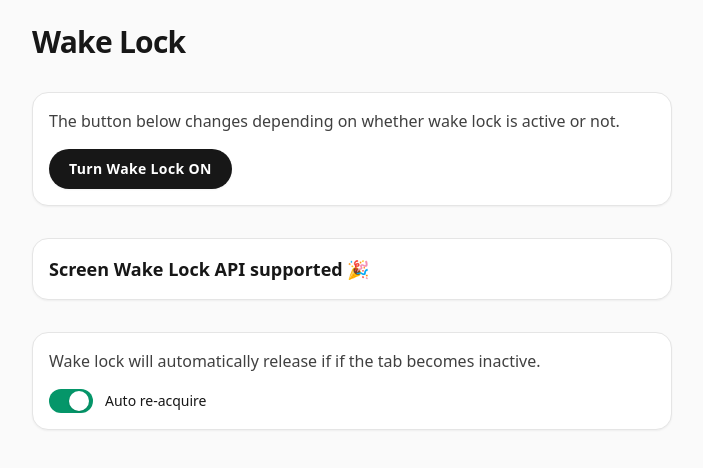
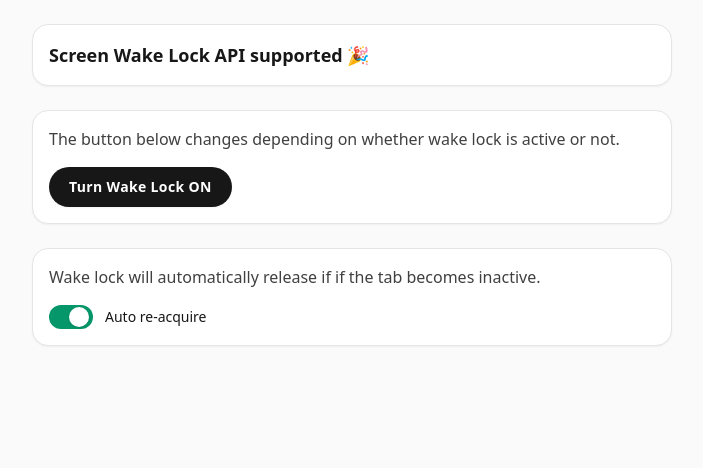
Before and after one commit to jamesmoore/wakelock, a plain HTML site: page src/index.html in a window 1280 px wide. Shown: the whole page, without its empty margins (288-991 px from the left). Drawn offline with nearby package versions, Linux system fonts and the light colour scheme.

Commit message:
simplify UI

```diff
--- a/src/index.html
+++ b/src/index.html
@@ -31,10 +31,11 @@
 </head>
 
 <body class="min-h-screen bg-neutral-50 text-neutral-900 antialiased dark:bg-neutral-950 dark:text-neutral-100">
-	<main class="mx-auto flex w-full max-w-2xl flex-col gap-8 px-4 py-6">
-		<header>
-			<h1 class="text-3xl font-semibold tracking-tight">Wake Lock</h1>
-		</header>
+	<main class="mx-auto flex w-full max-w-2xl flex-col gap-6 px-4 py-6">
+		<section id="status"
+			class="rounded-2xl border border-neutral-200 bg-white p-4 shadow-sm dark:border-neutral-800 dark:bg-neutral-900">
+			<h2 class="text-lg font-semibold" aria-live="polite">Wake Lock Status...</h2>
+		</section>
 
 		<section
 			class="space-y-4 rounded-2xl border border-neutral-200 bg-white p-4 shadow-sm dark:border-neutral-800 dark:bg-neutral-900">
@@ -45,11 +46,6 @@
 				data-status="off" aria-pressed="false" type="button">
 				Turn Wake Lock ON
 			</button>
-		</section>
-
-		<section id="status"
-			class="rounded-2xl border border-neutral-200 bg-white p-4 shadow-sm dark:border-neutral-800 dark:bg-neutral-900">
-			<h2 class="text-lg font-semibold" aria-live="polite">Wake Lock Status...</h2>
 		</section>
 
 		<section
```
